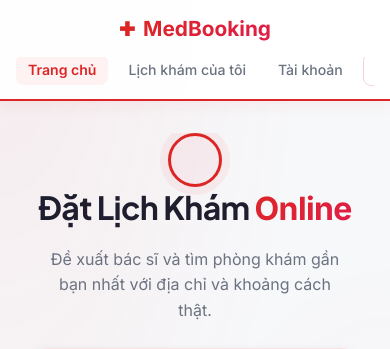
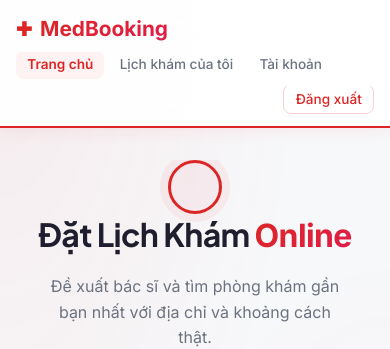
Before and after one commit to Namkhanh-sys/dat-lich-kham-online, a Flask app: page / in a window 390 px wide. Shown: the top 349 px of the page. Run offline with Flask 3, Linux system fonts and the light colour scheme; the visitor is signed in with stand-in values (Sample User, id 1).

Commit message:
fix: navbar layout - Trang chu ben trai, Dang nhap/Dang ky ben phai (responsive mobile fix)

```diff
--- a/static/css/style.css
+++ b/static/css/style.css
@@ -167,8 +167,8 @@ a:hover {
    ============================================================ */
 .navbar {
     display: flex;
-    justify-content: space-between;
     align-items: center;
+    gap: 0;
     padding: 1rem 2rem;
     position: sticky;
     top: 0;
@@ -188,6 +188,7 @@ a:hover {
     display: flex;
     align-items: center;
     gap: 0.5rem;
+    flex-shrink: 0;
 }
 
 /* Red + Cross medical logo */
@@ -210,6 +211,16 @@ a:hover {
     align-items: center;
     gap: 0.5rem;
     list-style: none;
+}
+
+/* Left nav: sits right next to the brand */
+.nav-links-left {
+    margin-left: 1.5rem;
+}
+
+/* Right nav: pushed to the far right */
+.nav-links-right {
+    margin-left: auto;
 }
 
 .nav-item {
@@ -872,19 +883,28 @@ textarea.form-control {
     .panel-header { flex-direction: column; align-items: flex-start; gap: 1rem; }
     .panel-header .btn { width: 100%; }
 
-    .navbar { flex-direction: column; gap: 0.75rem; padding: 0.75rem 1rem; }
+    .navbar {
+        flex-wrap: wrap;
+        gap: 0.4rem;
+        padding: 0.75rem 1rem;
+    }
+    /* Brand chiếm toàn bộ hàng đầu */
+    .navbar-brand {
+        flex: 0 0 100%;
+    }
+    /* Cả 2 nav-links chia sẻ hàng thứ 2 */
     .nav-links {
         flex-wrap: nowrap;
-        justify-content: flex-start;
-        gap: 0.5rem;
-        width: 100%;
         overflow-x: auto;
-        padding-bottom: 0.25rem;
         -webkit-overflow-scrolling: touch;
-        scrollbar-width: none; /* Firefox */
+        scrollbar-width: none;
+        padding-bottom: 0.15rem;
+        gap: 0.25rem;
     }
-    .nav-links::-webkit-scrollbar { display: none; } /* Chrome/Safari */
-    .nav-item { padding: 0.45rem 0.75rem; font-size: 0.88rem; white-space: nowrap; }
+    .nav-links::-webkit-scrollbar { display: none; }
+    .nav-links-left { margin-left: 0; flex: 0 0 auto; }
+    .nav-links-right { margin-left: auto; flex: 0 0 auto; }
+    .nav-item { padding: 0.4rem 0.7rem; font-size: 0.85rem; white-space: nowrap; }
     .hide-on-mobile { display: none !important; }
 
     .hero h1 { font-size: 2.1rem; }
--- a/templates/layout.html
+++ b/templates/layout.html
@@ -14,11 +14,15 @@
         <a href="{{ url_for('index') }}" class="navbar-brand">
             <span>MedBooking</span>
         </a>
-        <ul class="nav-links">
+        <ul class="nav-links nav-links-left">
             <li><a href="{{ url_for('index') }}" class="nav-item {% if request.endpoint == 'index' %}active{% endif %}">Trang chủ</a></li>
             {% if session.get('user_id') %}
                 <li><a href="{{ url_for('dashboard') }}" class="nav-item {% if request.endpoint == 'dashboard' %}active{% endif %}">Lịch khám của tôi</a></li>
                 <li><a href="{{ url_for('profile') }}" class="nav-item {% if request.endpoint == 'profile' %}active{% endif %}">Tài khoản</a></li>
+            {% endif %}
+        </ul>
+        <ul class="nav-links nav-links-right">
+            {% if session.get('user_id') %}
                 <li><a href="{{ url_for('logout') }}" class="nav-item btn-nav-logout">Đăng xuất<span class="hide-on-mobile"> ({{ session.get('user_name') }})</span></a></li>
             {% else %}
                 <li><a href="{{ url_for('login') }}" class="nav-item {% if request.endpoint == 'login' %}active{% endif %}">Đăng nhập</a></li>
```
